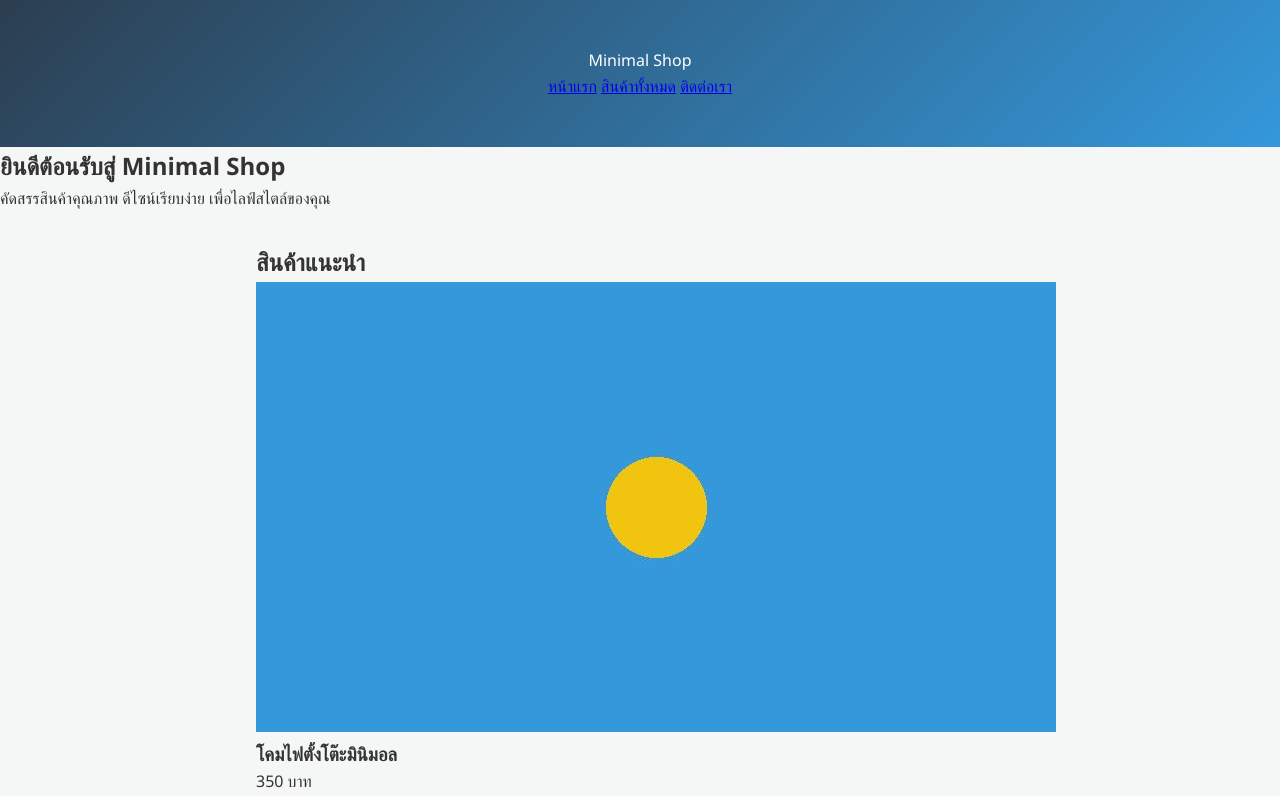
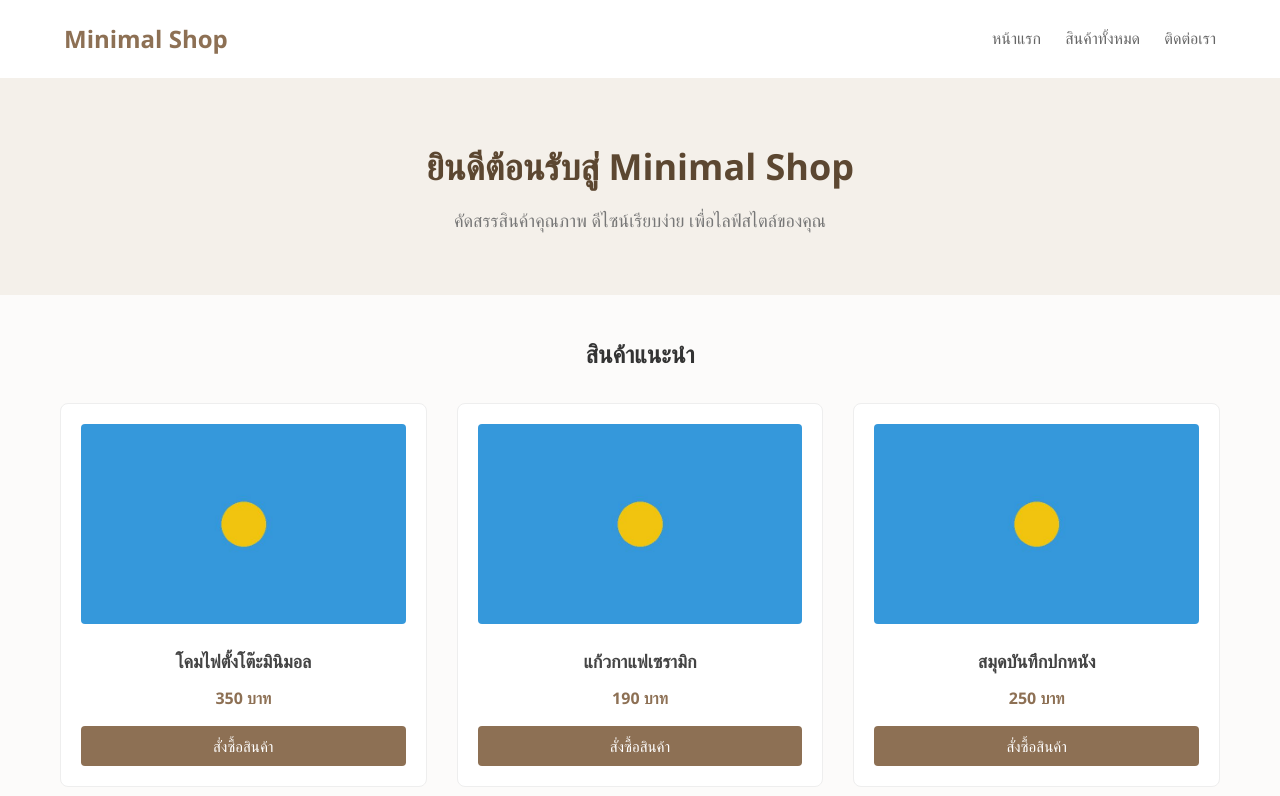
Before and after one commit to chest959/profilehtml, a plain HTML site: page index.html in a window 1280 px wide. Shown: the top 796 px of the page. Drawn offline with Linux system fonts and the light colour scheme.

Commit message:
Update style.css

```diff
--- a/style.css
+++ b/style.css
@@ -3,75 +3,135 @@
     margin: 0;
     padding: 0;
     box-sizing: border-box;
+    font-family: 'Segoe UI', Tahoma, Geneva, Verdana, sans-serif;
 }
 
 body {
-    font-family: 'Segoe UI', Tahoma, Geneva, Verdana, sans-serif;
-    background-color: #f4f7f6;
+    background-color: #fcfbfa;
     color: #333;
     line-height: 1.6;
 }
 
-/* ส่วนหัว (Header) */
-header {
-    background: linear-gradient(135deg, #2c3e50, #3498db);
-    color: #fff;
-    text-align: center;
-    padding: 3rem 1rem;
+/* แถบเมนู */
+.navbar {
+    display: flex;
+    justify-content: space-between;
+    align-items: center;
+    padding: 20px 5%;
+    background-color: #fff;
+    box-shadow: 0 2px 5px rgba(0,0,0,0.05);
 }
 
-header h1 {
-    font-size: 2.5rem;
-    margin-bottom: 0.5rem;
+.navbar .logo {
+    font-size: 24px;
+    font-weight: bold;
+    color: #8d7054;
 }
 
-/* ส่วนเนื้อหาหลัก (Main Content) */
-main {
-    max-width: 800px;
-    margin: 2rem auto;
-    padding: 0 1rem;
+.navbar nav a {
+    margin-left: 20px;
+    text-decoration: none;
+    color: #666;
+    font-weight: 500;
 }
 
-.card {
-    background: #fff;
-    padding: 2rem;
-    border-radius: 10px;
-    box-shadow: 0 4px 15px rgba(0,0,0,0.05);
+.navbar nav a:hover {
+    color: #8d7054;
 }
 
-.card h2 {
-    color: #2c3e50;
-    margin-bottom: 1rem;
-    border-bottom: 2px solid #3498db;
-    padding-bottom: 0.5rem;
+/* ส่วน Hero */
+.hero {
+    text-align: center;
+    padding: 60px 20px;
+    background-color: #f4f0ea;
 }
 
-/* ส่วนจัดการรูปภาพ (Image Section) */
-.image-container {
-    margin: 1.5rem 0;
-    border-radius: 8px;
-    overflow: hidden;
-    box-shadow: 0 2px 8px rgba(0,0,0,0.1);
+.hero h1 {
+    font-size: 36px;
+    color: #5c4731;
+    margin-bottom: 10px;
 }
 
-.responsive-img {
-    width: 100%;
-    height: auto;
-    display: block;
+.hero p {
+    font-size: 18px;
+    color: #777;
 }
 
-.caption {
-    font-size: 0.9rem;
-    color: #7f8c8d;
-    text-align: center;
-    font-style: italic;
+/* ส่วนแสดงสินค้า */
+.shop-container {
+    max-width: 1200px;
+    margin: 40px auto;
+    padding: 0 20px;
 }
 
-/* ส่วนท้าย (Footer) */
+.shop-container h2 {
+    text-align: center;
+    margin-bottom: 30px;
+    color: #333;
+}
+
+.product-grid {
+    display: grid;
+    grid-template-columns: repeat(auto-fit, minmax(280px, 1fr));
+    gap: 30px;
+}
+
+.product-card {
+    background-color: #fff;
+    border: 1px solid #eee;
+    border-radius: 8px;
+    padding: 20px;
+    text-align: center;
+    transition: transform 0.2s;
+}
+
+.product-card:hover {
+    transform: translateY(-5px);
+    box-shadow: 0 5px 15px rgba(0,0,0,0.05);
+}
+
+.product-img {
+    width: 100%;
+    height: 200px;
+    object-fit: cover;
+    border-radius: 4px;
+    margin-bottom: 15px;
+}
+
+.product-card h3 {
+    font-size: 18px;
+    margin-bottom: 10px;
+    color: #444;
+}
+
+.price {
+    color: #8d7054;
+    font-weight: bold;
+    font-size: 16px;
+    margin-bottom: 15px;
+}
+
+.buy-btn {
+    background-color: #8d7054;
+    color: #fff;
+    border: none;
+    padding: 10px 20px;
+    border-radius: 4px;
+    cursor: pointer;
+    width: 100%;
+    font-size: 15px;
+}
+
+.buy-btn:hover {
+    background-color: #725941;
+}
+
+/* ส่วนท้าย */
 footer {
     text-align: center;
-    padding: 1.5rem;
-    background-color: #2c3e50;
+    padding: 20px;
+    background-color: #333;
     color: #fff;
-    margin-top: 4rem;
+    margin-top: 60px;
+    font-size: 14px;
 }
```
